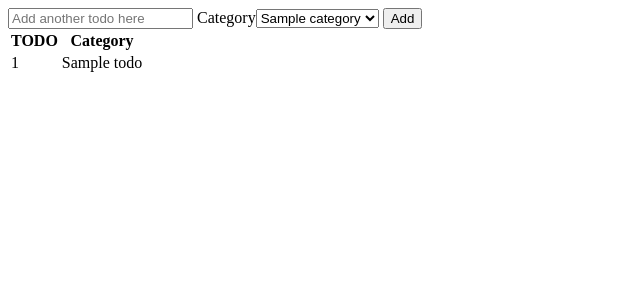
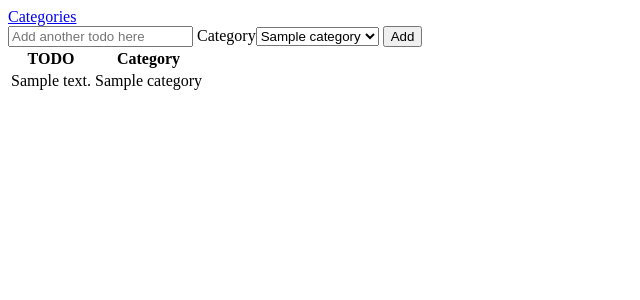
Before and after one commit to rafaelcgs10/dis2025, a Flask app: template minimal/templates/todo.html in a window 1280 px wide. Shown: the top 300 px of the page, without its empty margins (0-640 px from the left). Run offline with Flask 3, Linux system fonts and the light colour scheme; the template is opened without the code that fills it: most values are stand-ins (such as "Sample title", 1, 10 or a date in 2020).

Commit message:
More MVC

```diff
--- a/minimal_mvc/app.py
+++ b/minimal_mvc/app.py
@@ -1,7 +1,7 @@
 from flask import Flask, render_template, request
 from database import init_db, db_connection
-from models.todo import Todo, list_todos
-from models.category import Category, list_categories
+from models.todo import Todo, list_todos, insert_todo
+from models.category import Category, list_categories, insert_category
 
 init_db()
 
@@ -11,29 +11,25 @@ app = Flask(__name__)
 def hello_world():
     return "<p>Hello, World!</p>"
 
-# We have a new route to /todo
 @app.route('/todo', methods=['GET', 'POST'])
-def list_todo():
-    conn = db_connection()
-    # This route has to functions: GET and POST.
-    # If there is a POST, we do the insert in the database
+def todos():
     if request.method == 'POST':
-        new_todo = request.form['new_todo']
+        todo_text = request.form['new_todo']
         category_id = request.form['category_todo']
-        c = conn.cursor()
-        c.execute('INSERT OR IGNORE INTO todos (todo_text, category_id) VALUES (?, ?)', (new_todo, category_id))
-        conn.commit()
+        insert_todo(todo_text, category_id)
 
-    cat = list_categories()
-    db_categories = conn.execute('SELECT id, category_name FROM categories').fetchall()
-    categories = []
-    for db_category in db_categories:
-        categories.append((db_category['id'], db_category['category_name']))
+    categories = list_categories()
 
-    db_todos = conn.execute('SELECT todo_text, category_name FROM todos JOIN categories ON todos.category_id = categories.id').fetchall()
-    todos = []
-    for db_todo in db_todos:
-        todos.append((db_todo['todo_text'], db_todo['category_name']))
+    todos = list_todos()
 
-    conn.close()
-    return render_template('todo.html', todos=todos, categories=cat)
+    return render_template('todo.html', todos=todos, categories=categories)
+
+@app.route('/categories', methods=['GET', 'POST'])
+def categories():
+    if request.method == 'POST':
+        category_name = request.form['category_name']
+        insert_category(category_name)
+
+    categories = list_categories()
+
+    return render_template('category.html', categories=categories)
--- a/minimal_mvc/templates/todo.html
+++ b/minimal_mvc/templates/todo.html
@@ -1,5 +1,7 @@
 <!doctype html>
 <title>Todo:</title>
+
+<a href="{{ url_for('categories') }}" class="register-link">Categories</a>
 
 <form method="POST" action="/todo">
     <input type="text" name="new_todo" placeholder="Add another todo here" class="form-input" required>
@@ -18,7 +20,7 @@
     </tr>
     {% for todo in todos %}
         <tr>
-        <td>{{ todo[0] }}</td> <td>{{ todo[1] }}</td>
+        <td>{{ todo.text }}</td> <td>{{ todo.category.name }}</td>
         </tr>
     {% endfor %}
 </table>
```
Also changed, not shown: minimal_mvc/models/category.py (+7 -0 lines), minimal_mvc/models/todo.py (+11 -4 lines), minimal_mvc/templates/category.html (added, +20 -0 lines).
